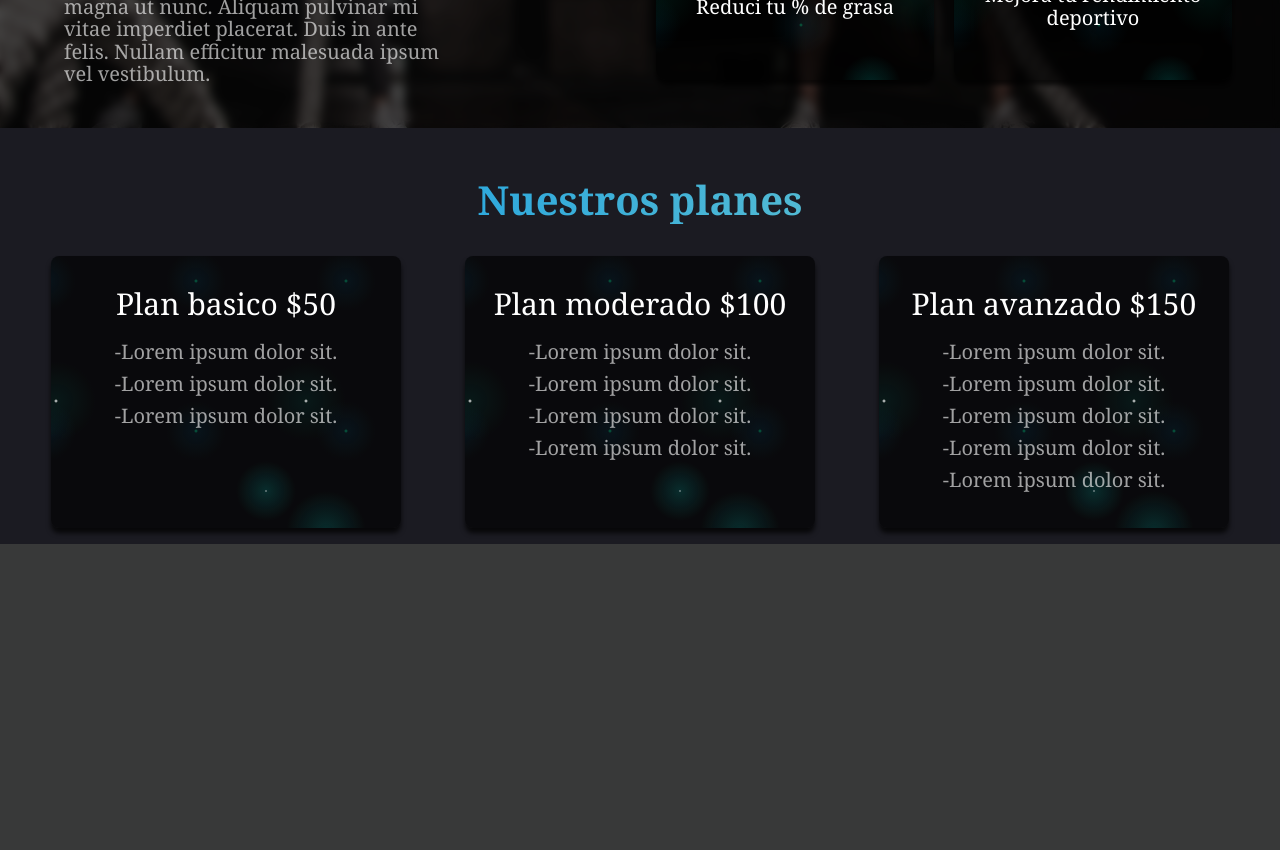
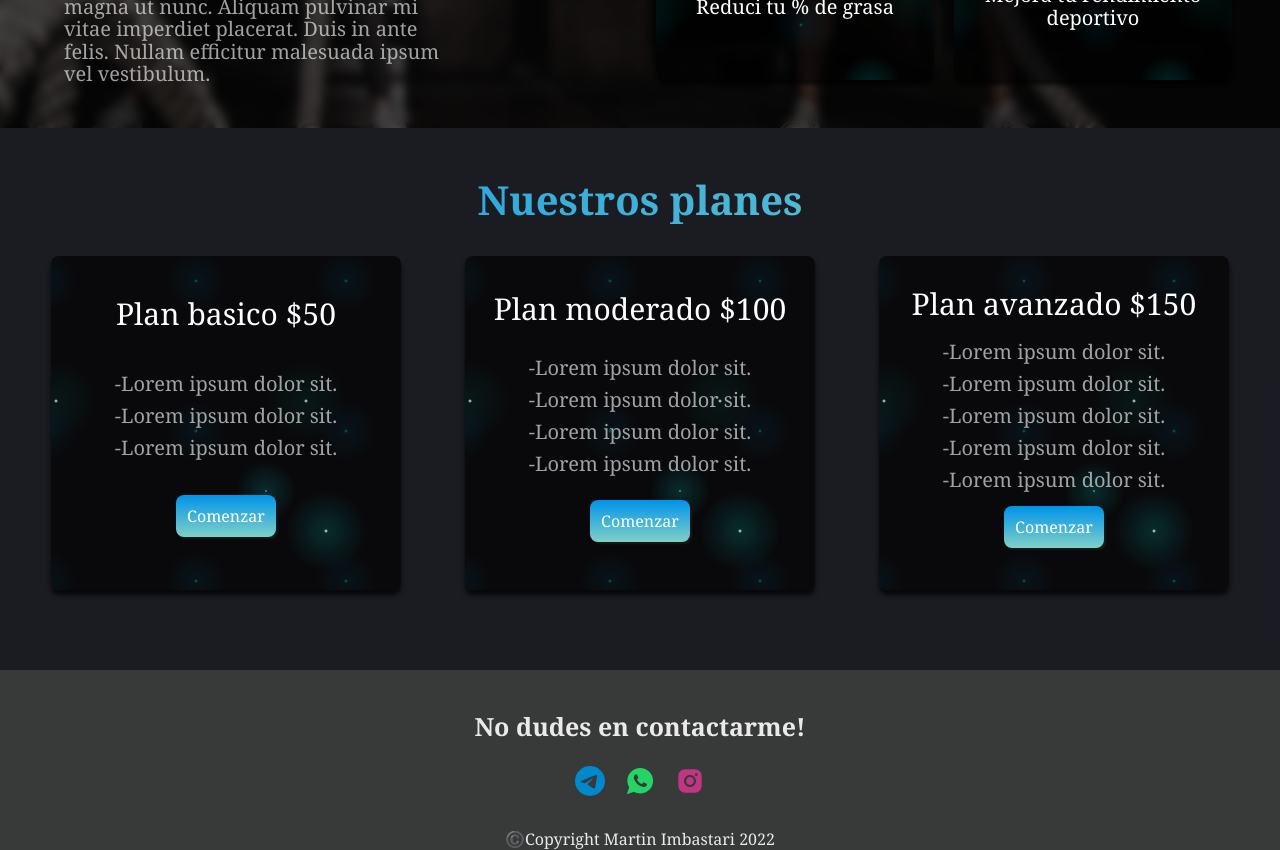
Before and after one commit to martinimbastari/Landing-training, a React (Create React App) app: page / in a window 1280 px wide. Shown: the part 1900-2750 px from the top of the page. Before the commit the page ends 2444 px from the top, so only its background shows below. Built offline with nearby package versions, Linux system fonts and the light colour scheme.

Commit message:
landing maquetado y diseño ready

```diff
--- a/src/App.js
+++ b/src/App.js
@@ -4,7 +4,8 @@ import Header from './components/header/Header';
 import About from './components/about/About';
 import Beneficios from './components/beneficios/Beneficios';
 import Planes from './components/planes/Planes';
-import style from './App.module.css';
+import Contacto from './components/contacto/Contacto';
+import  './App.module.css';
 
 function App() {
   return (
@@ -14,6 +15,7 @@ function App() {
       <About/>
       <Beneficios/>
       <Planes/>
+      <Contacto/>
     </>
   );
 }
--- a/src/components/about/About.js
+++ b/src/components/about/About.js
@@ -1,13 +1,11 @@
 import React from 'react'
 import style from './about.module.css'
-import {BiTargetLock} from 'react-icons/bi'
-import logo from '../../assets/about1resize.jpg'
 
 export default function About() {
   return (
     <>
-    <div className={style.contenedorAbout}>
-        <div className={style.contenedorImg}>
+    <div id='about'  className={style.contenedorAbout}>
+        <div  className={style.contenedorImg}>
 
         </div>
         <div className={style.aboutText}>
--- a/src/components/beneficios/Beneficios.js
+++ b/src/components/beneficios/Beneficios.js
@@ -10,7 +10,7 @@ export default function Beneficios() {
   return (
     <div className={style.fondo}>
       <div className={style.contenedorBeneficios}>
-        <div className={style.beneficiosText}>
+        <div id="planes" className={style.beneficiosText}>
           <h2>
             <span>Entrenamiento</span> adaptado a cada persona
           </h2>
--- /dev/null
+++ b/src/components/contacto/Contacto.js
@@ -0,0 +1,19 @@
+import React from 'react'
+import {BsWhatsapp, BsTelegram, BsInstagram} from 'react-icons/bs'
+import {IoLogoWhatsapp} from 'react-icons/io'
+import { AiFillInstagram } from 'react-icons/ai'
+import style from './contacto.module.css'
+
+export default function Contacto() {
+  return (
+    <div id='contacto' className={style.contenedorContacto}>
+        <h2>No dudes en contactarme!</h2>
+        <div className={style.contenedorRedes}>
+        <BsTelegram className={style.iconT} fontSize={30}/>
+        <IoLogoWhatsapp className={style.iconW} fontSize={30}/>
+        <AiFillInstagram className={style.iconI} fontSize={30}/>
+        </div>
+        <p>©️Copyright Martin Imbastari 2022</p>
+    </div>
+  )
+}
--- /dev/null
+++ b/src/components/contacto/contacto.module.css
@@ -0,0 +1,59 @@
+.contenedorContacto {
+    display: flex;
+    flex-direction: column;
+    align-items: center;
+    padding: 2rem 0 0 0;
+}
+
+.contenedorContacto h2 {
+    text-align: center;
+    font-size: 25px;
+    font-weight: bold;
+    line-height: 3rem;
+    color: rgba(255, 255, 255, 0.894);
+}
+
+.contenedorContacto p {
+    margin-top: 1rem;
+    color: rgba(255, 255, 255, 0.894);
+}
+
+.contenedorRedes {
+    display: flex;
+    justify-content: center;
+    gap: 20px;
+    padding: 1rem 0;
+}
+
+.iconT {
+    color: #0088cc;
+}
+
+.iconT:hover {
+    cursor: pointer;
+    color: #04a8fa;
+}
+
+.iconW {
+    color: #25d366;
+}
+
+.iconW:hover {
+    cursor: pointer;
+    color: #05fd60;
+}
+
+.iconI {
+    color: #c13584;
+}
+
+.iconI:hover {
+    cursor: pointer;
+    color: #eb0e8c;
+}
+
+@media screen and (max-width: 768px) {
+    .contenedorContacto h2 {
+        font-size: 20px;
+    }
+}
--- a/src/components/header/Header.js
+++ b/src/components/header/Header.js
@@ -3,7 +3,7 @@ import style from './header.module.css'
 
 export default function Header() {
   return (
-    <div className={style.headerContainer}>
+    <div  className={style.headerContainer}>
         <div className={style.headerInfo}>
             <h1>Soy tu personal trainer</h1>
             <p>Explota tu maximo potencial </p>
--- a/src/components/navbar/Navbar.js
+++ b/src/components/navbar/Navbar.js
@@ -8,7 +8,7 @@ import style from "./navbar.module.css";
 export default function Navbar() {
   const [toggleMenu, setToggleMenu] = useState(false);
   return (
-    <header className={style.header}>
+    <header id='inicio' className={style.header}>
         <nav className={style.contenedor}>
       <div className={style.contenedorImg}>
         <img height="100%" src={logo} />
@@ -16,16 +16,16 @@ export default function Navbar() {
       <div className={style.navList}>
         <ul>
           <li>
-            <a href="#">Inicio</a>
+            <a href="#inicio">Inicio</a>
           </li>
           <li>
-            <a href="#">Sobre Mi</a>
+            <a href="#about">Sobre Mi</a>
           </li>
           <li>
-            <a href="#">Planes</a>
+            <a href="#planes">Planes</a>
           </li>
           <li>
-            <a href="#">Contacto</a>
+            <a href="#contacto">Contacto</a>
           </li>
         </ul>
         </div>
--- a/src/components/planes/Planes.js
+++ b/src/components/planes/Planes.js
@@ -15,6 +15,7 @@ export default function Planes() {
                 <li>-Lorem ipsum dolor sit.</li>
                 <li>-Lorem ipsum dolor sit.</li>
             </ul>
+            <button className={style.btnPlan}><a>Comenzar</a></button>
         </div>
         <div className={style.planCard}>
         <h3 className={style.titleCard}>Plan moderado $100</h3>
@@ -24,6 +25,7 @@ export default function Planes() {
                 <li>-Lorem ipsum dolor sit.</li>
                 <li>-Lorem ipsum dolor sit.</li>
             </ul>
+            <button className={style.btnPlan}><a>Comenzar</a></button>
         </div>
         <div className={style.planCard}>
         <h3 className={style.titleCard}>Plan avanzado $150</h3>
@@ -34,6 +36,7 @@ export default function Planes() {
                 <li>-Lorem ipsum dolor sit.</li>
                 <li>-Lorem ipsum dolor sit.</li>
             </ul>
+            <button className={style.btnPlan}><a>Comenzar</a></button>
         </div>
     </div>
     </div>
--- a/src/components/planes/planes.module.css
+++ b/src/components/planes/planes.module.css
@@ -1,5 +1,5 @@
 .contenedorSection {
-    padding: 1rem;
+    padding: 1rem 0 5rem 0;
     background-color: rgba(10, 10, 22, 0.631);
     text-align: center;
     color: white;
@@ -25,7 +25,7 @@
 
 .planCard {
     display: flex;
-    justify-content: start;
+    justify-content: space-around;
     align-items: center;
     flex-direction: column;
     padding: 2rem 0;
@@ -57,6 +57,24 @@
     font-size: 20px;
 }
 
+.btnPlan {
+    margin: 10px 0;
+    padding: 10px 5px;
+    border-radius: 8px;
+    width: 100px;
+    transition: all 0.3s;
+    box-shadow: 2px 2px  2px rgb(26, 26, 26);
+    background-color: #0093E9;
+    background-image: linear-gradient(180deg, #0093E9 0%, #80D0C7 100%);
+    color: white;
+}
+
+.btnPlan:hover {
+    cursor: pointer;
+    background-color: #0093E9;
+    background-image: linear-gradient(270deg, #0093E9 0%, #80D0C7 100%);
+}
+
 @media screen and (max-width: 768px) {
 
     .contenedorSection {
```
